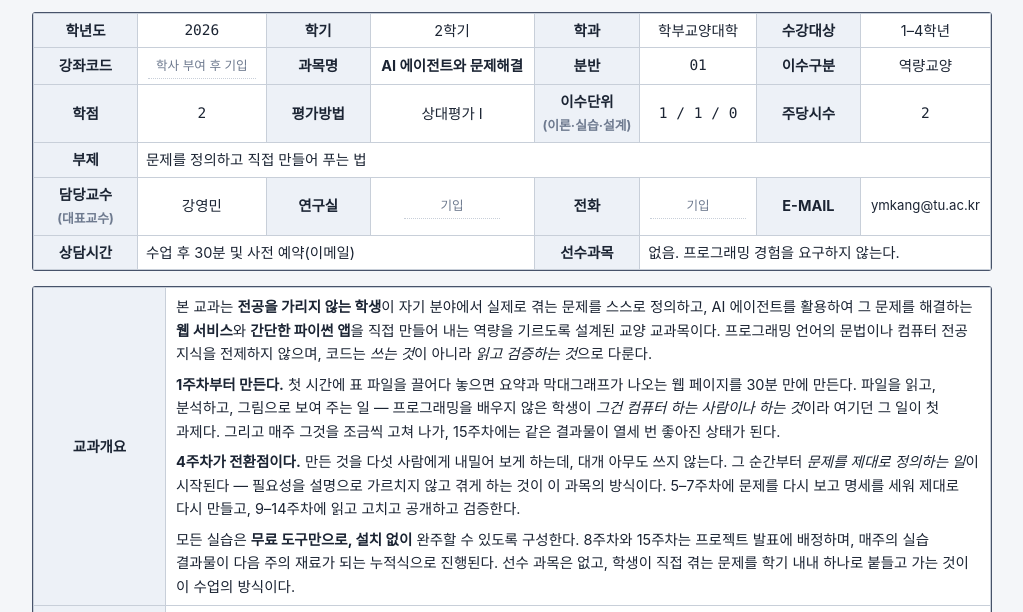
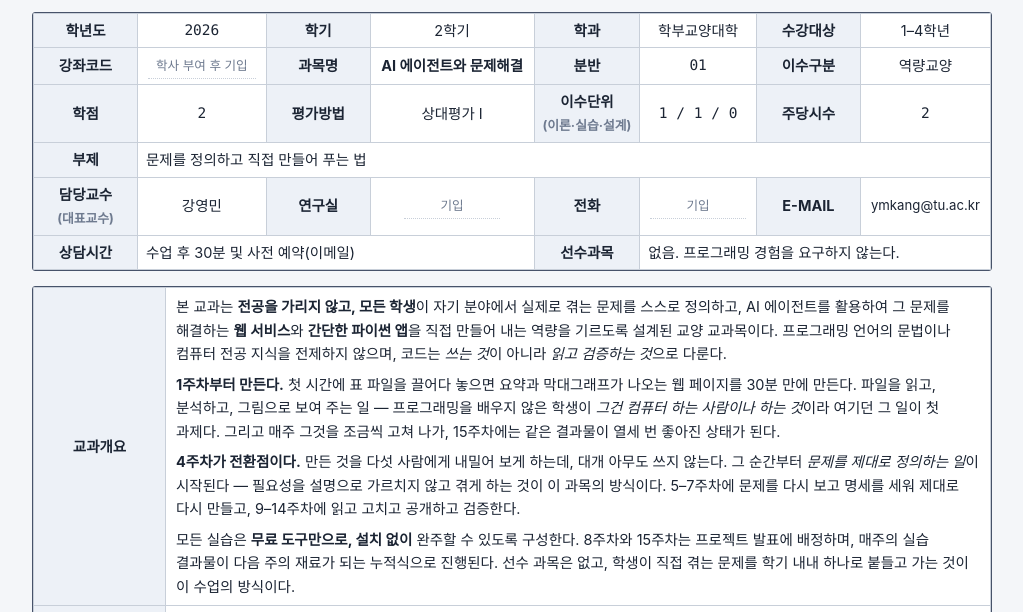
Before and after one commit to dknife/AI_ProblemSolving, a plain HTML site: page docs/syllabus.html in a window 1280 px wide. Shown: the part 173-785 px from the top of the page, without its empty margins (128-1151 px from the left). Drawn offline with Linux system fonts and the light colour scheme.

Commit message:
Say "전공을 가리지 않고, 모든 학생" instead of "전공을 가리지 않는 학생"
The old phrasing turned the qualifier into a description of the student —
a student who does not distinguish between majors — when what is meant is
that the course does not. Fixed in the syllabus and the site description.

Co-Authored-By: Claude Opus 5 (1M context) <noreply@anthropic.com>

```diff
--- a/docs/syllabus.html
+++ b/docs/syllabus.html
@@ -405,7 +405,7 @@ html { scroll-behavior: smooth; }
   <tr>
     <th class="lb-w">교과개요</th>
     <td>
-      <p>본 교과는 <b>전공을 가리지 않는 학생</b>이 자기 분야에서 실제로 겪는 문제를 스스로 정의하고,
+      <p>본 교과는 <b>전공을 가리지 않고, 모든 학생</b>이 자기 분야에서 실제로 겪는 문제를 스스로 정의하고,
       AI 에이전트를 활용하여 그 문제를 해결하는 <b>웹 서비스</b>와 <b>간단한 파이썬 앱</b>을 직접
       만들어 내는 역량을 기르도록 설계된 교양 교과목이다. 프로그래밍 언어의 문법이나 컴퓨터 전공
       지식을 전제하지 않으며, 코드는 <i>쓰는 것</i>이 아니라 <i>읽고 검증하는 것</i>으로 다룬다.</p>
```
Also changed, not shown: docs/index.html (+1 -1 lines).
